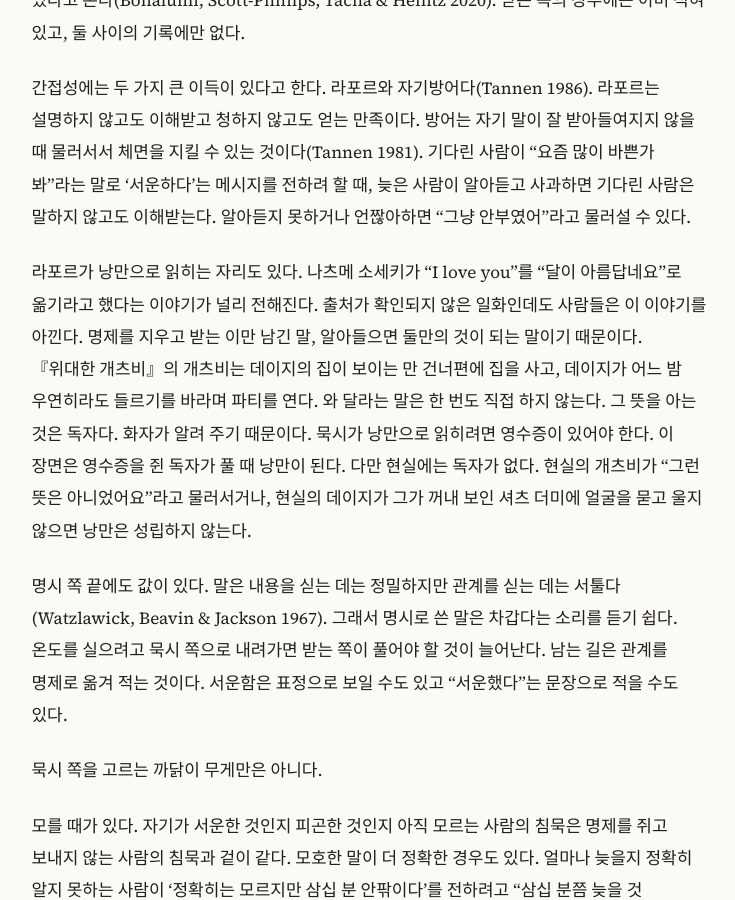
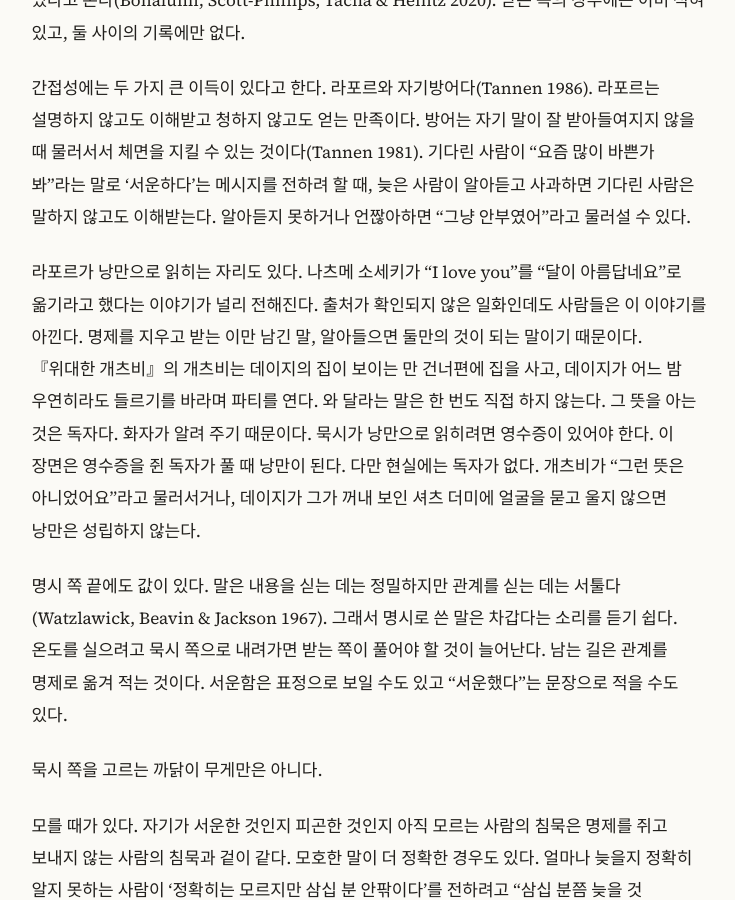
Before and after one commit to nonasking/essays, a Jekyll site: the page built from visibility/index.md, in a window 1280 px wide and 900 px high, scrolled down 8378 px. Shown: the whole window, without its empty margins (271-1006 px from the left). Built offline with Jekyll 4.4.1, drawn with Linux system fonts in a browser that asks for light colours.

Commit message:
Visibility: drop 'real' before Gatsby and Daisy in the romance paragraph (KR/EN)
Co-Authored-By: Claude Opus 5.5 <noreply@anthropic.com>
Claude-Session: https://claude.ai/code/session_01BTGLPJ1snj3YMREbmcWepv

```diff
--- a/visibility/index.md
+++ b/visibility/index.md
@@ -146,7 +146,7 @@ description: 같은 말로도 상대의 마음을 깎을 수도 있고 어루만
 
 간접성에는 두 가지 큰 이득이 있다고 한다. 라포르와 자기방어다(Tannen 1986). 라포르는 설명하지 않고도 이해받고 청하지 않고도 얻는 만족이다. 방어는 자기 말이 잘 받아들여지지 않을 때 물러서서 체면을 지킬 수 있는 것이다(Tannen 1981). 기다린 사람이 "요즘 많이 바쁜가 봐"라는 말로 '서운하다'는 메시지를 전하려 할 때, 늦은 사람이 알아듣고 사과하면 기다린 사람은 말하지 않고도 이해받는다. 알아듣지 못하거나 언짢아하면 "그냥 안부였어"라고 물러설 수 있다.
 
-라포르가 낭만으로 읽히는 자리도 있다. 나츠메 소세키가 "I love you"를 "달이 아름답네요"로 옮기라고 했다는 이야기가 널리 전해진다. 출처가 확인되지 않은 일화인데도 사람들은 이 이야기를 아낀다. 명제를 지우고 받는 이만 남긴 말, 알아들으면 둘만의 것이 되는 말이기 때문이다. 『위대한 개츠비』의 개츠비는 데이지의 집이 보이는 만 건너편에 집을 사고, 데이지가 어느 밤 우연히라도 들르기를 바라며 파티를 연다. 와 달라는 말은 한 번도 직접 하지 않는다. 그 뜻을 아는 것은 독자다. 화자가 알려 주기 때문이다. 묵시가 낭만으로 읽히려면 영수증이 있어야 한다. 이 장면은 영수증을 쥔 독자가 풀 때 낭만이 된다. 다만 현실에는 독자가 없다. 현실의 개츠비가 "그런 뜻은 아니었어요"라고 물러서거나, 현실의 데이지가 그가 꺼내 보인 셔츠 더미에 얼굴을 묻고 울지 않으면 낭만은 성립하지 않는다.
+라포르가 낭만으로 읽히는 자리도 있다. 나츠메 소세키가 "I love you"를 "달이 아름답네요"로 옮기라고 했다는 이야기가 널리 전해진다. 출처가 확인되지 않은 일화인데도 사람들은 이 이야기를 아낀다. 명제를 지우고 받는 이만 남긴 말, 알아들으면 둘만의 것이 되는 말이기 때문이다. 『위대한 개츠비』의 개츠비는 데이지의 집이 보이는 만 건너편에 집을 사고, 데이지가 어느 밤 우연히라도 들르기를 바라며 파티를 연다. 와 달라는 말은 한 번도 직접 하지 않는다. 그 뜻을 아는 것은 독자다. 화자가 알려 주기 때문이다. 묵시가 낭만으로 읽히려면 영수증이 있어야 한다. 이 장면은 영수증을 쥔 독자가 풀 때 낭만이 된다. 다만 현실에는 독자가 없다. 개츠비가 "그런 뜻은 아니었어요"라고 물러서거나, 데이지가 그가 꺼내 보인 셔츠 더미에 얼굴을 묻고 울지 않으면 낭만은 성립하지 않는다.
 
 명시 쪽 끝에도 값이 있다. 말은 내용을 싣는 데는 정밀하지만 관계를 싣는 데는 서툴다(Watzlawick, Beavin & Jackson 1967). 그래서 명시로 쓴 말은 차갑다는 소리를 듣기 쉽다. 온도를 실으려고 묵시 쪽으로 내려가면 받는 쪽이 풀어야 할 것이 늘어난다. 남는 길은 관계를 명제로 옮겨 적는 것이다. 서운함은 표정으로 보일 수도 있고 "서운했다"는 문장으로 적을 수도 있다.
 
```
Also changed, not shown: visibility/en.md (+1 -1 lines).
